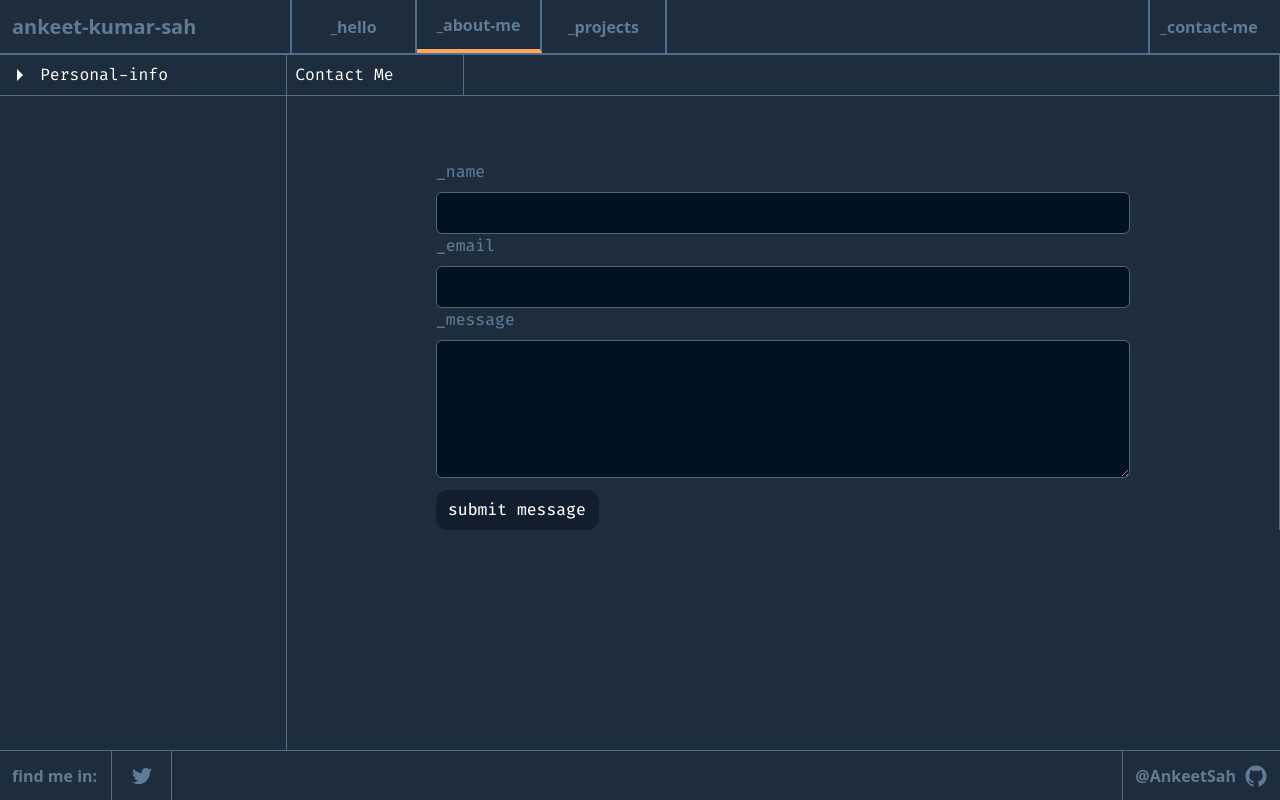
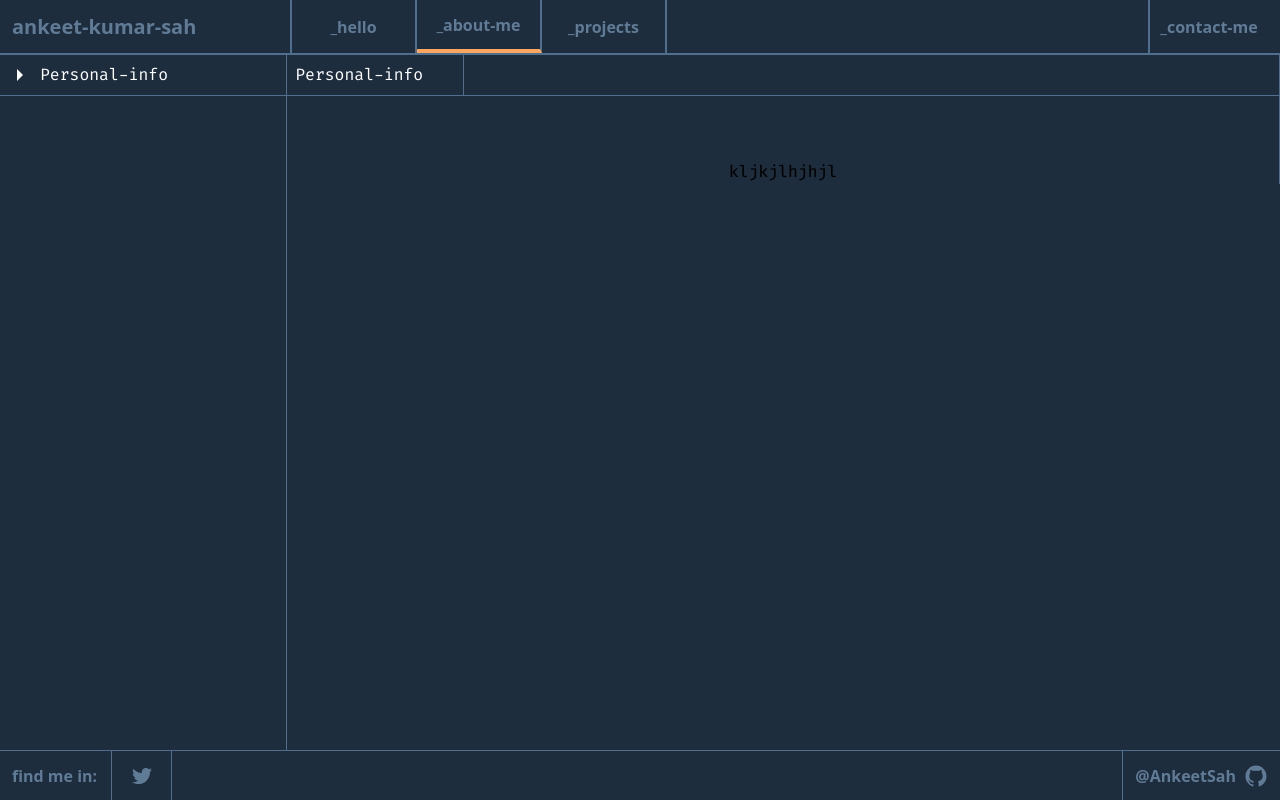
Before and after one commit to AnkeetSah/my_portfolio01, a React (Vite) app: page /about in a window 1280 px wide. Built offline with nearby package versions, Linux system fonts and the light colour scheme.

Commit message:
Added radial gradient in hom esection

```diff
--- a/package.json
+++ b/package.json
@@ -11,6 +11,7 @@
   },
   "dependencies": {
     "@tailwindcss/vite": "^4.0.3",
+    "framer-motion": "^12.4.5",
     "gsap": "^3.12.7",
     "react": "^18.3.1",
     "react-dom": "^18.3.1",
--- a/src/pages/About/About.jsx
+++ b/src/pages/About/About.jsx
@@ -2,17 +2,22 @@ import React, { useState } from "react";
 import { IoMdArrowDropdown, IoMdArrowDropright } from "react-icons/io";
 import { IoMail, IoCall } from "react-icons/io5";
 import { RxCross2 } from "react-icons/rx";
+import { FaFolder } from "react-icons/fa";
+import { FaAngleRight } from "react-icons/fa6";
+import { LuNotebookText } from "react-icons/lu";
 
 const About = () => {
   const [dropdown, setDropdown] = useState(false);
+  const [educationShow, setEducationShow] = useState(false);
 
   return (
     <div className="bg-primary flex min-h-[calc(100vh-55px)] xs:flex-col lg:flex-row lg:flex-nowrap">
       {/* Sidebar Section */}
-      <h1 className="text-white lg:hidden w-full pl-2 font-FiraRegular gap-2 items-center py-2 h-[41px] relative   border-b border-r border-r-border-color cursor-pointer border-b-border-color">
-        Contact Me
+      <h1 className="text-white lg:hidden w-full pl-2 font-FiraRegular gap-2 items-center py-2 h-[41px] relative border-b border-r border-r-border-color cursor-pointer border-b-border-color">
+        About Me
       </h1>
-      <div className="xs:w-full lg:w-[370px]  border-r border-r-border-color">
+
+      <div className="xs:w-full lg:w-[370px] border-r border-r-border-color">
         <h1
           onClick={() => setDropdown(!dropdown)}
           className="text-white flex pl-2 font-FiraRegular gap-2 items-center py-2 border-b cursor-pointer border-b-border-color"
@@ -28,62 +33,49 @@ const About = () => {
         {/* Contact Details */}
         {dropdown && (
           <div className="border-b border-b-border-color pl-3 flex flex-col py-3 space-y-2">
-            <h1 className="text-text_primary flex font-FiraRegular gap-2 items-center">
-              <IoMail className="text-xl" /> user@gmail.com
+            <h1 className="text-text_primary flex font-FiraRegular gap-2 items-center cursor-pointer">
+              <FaAngleRight className="text-xl" />
+              <FaFolder className="text-xl text-[#E99287]" /> bio
             </h1>
-            <h1 className="text-text_primary flex font-FiraRegular gap-2 items-center">
-              <IoCall className="text-xl" /> +3598246359
+            <h1 className="text-text_primary flex font-FiraRegular gap-2 items-center cursor-pointer">
+              <FaAngleRight className="text-xl" />
+              <FaFolder className="text-xl text-[#43D9AD]" /> interests
             </h1>
+            <h1
+              className="text-text_primary flex font-FiraRegular gap-2 items-center cursor-pointer"
+              onClick={() => setEducationShow(!educationShow)}
+            >
+              <FaAngleRight className="text-xl" />
+              <FaFolder className="text-xl text-[#3A49A4] cursor-pointer" /> education
+            </h1>
+
+            {educationShow && (
+              <div className="font-semibold pl-7 pb-4 pt-1">
+                <h1 className="text-text_primary flex font-FiraRegular mb-2 gap-2 items-center cursor-pointer">
+                  <LuNotebookText className="text-[20px] text-[#81A1C1] cursor-pointer" /> 10th
+                </h1>
+                <h1 className="text-text_primary flex mb-2 font-FiraRegular gap-2 items-center cursor-pointer">
+                  <LuNotebookText className="text-[20px] text-[#81A1C1] cursor-pointer" /> 12th
+                </h1>
+                <h1 className="text-text_primary flex mb-2 font-FiraRegular gap-2 items-center cursor-pointer">
+                  <LuNotebookText className="text-[20px] text-[#81A1C1] " /> BTECH
+                </h1>
+              </div>
+            )}
           </div>
         )}
       </div>
 
       {/* Main Content */}
-      <div className="w-full  h-full ">
-        <h1 className="text-white xs:hidden lg:flex pl-2 font-FiraRegular gap-2 items-center py-2 h-[41px] relative   border-b border-r border-r-border-color cursor-pointer border-b-border-color">
-          Contact Me{" "}
+      <div className="w-full h-full">
+        <h1 className="text-white xs:hidden lg:flex pl-2 font-FiraRegular gap-2 items-center py-2 h-[41px] relative border-b border-r border-r-border-color cursor-pointer border-b-border-color">
+          Personal-info
           <span className="h-full bg-border-color w-[1px] absolute left-44"></span>
         </h1>
 
         <div className="w-full h-full flex font-FiraCode">
-          <div className=" xs:w-full  h-full border-r border-r-border-color justify-center pt-16 flex">
-            <form action="" className="flex flex-col xs:w-[85%] lg:w-[70%]">
-              <label htmlFor="" className="text-text_primary">
-                {" "}
-                _name{" "}
-              </label>
-              <input
-                className="bg-[#011221] text-white mt-2 p-2 border border-[#546476] rounded-md"
-                type="text"
-                name=""
-                id=""
-              />
-              <label className="text-text_primary" htmlFor="">
-                _email
-              </label>
-              <input
-                className="bg-[#011221] text-white mt-2 p-2 border border-[#546476] rounded-md"
-                type="email"
-                name=""
-                id=""
-              />
-              <label className="text-text_primary" htmlFor="#">
-                _message
-              </label>
-              <textarea
-                className="bg-[#011221] text-white mt-2 p-2 border border-[#546476] active:border-[#607B96] rounded-md "
-                rows={5}
-                name=""
-                id=""
-              ></textarea>
-
-              <button
-                className="text-left mt-3 text-[#FFFFFF] bg-[#111f2d] py-2 px-3 rounded-xl w-[163px]"
-                type="submit"
-              >
-                submit message
-              </button>
-            </form>
+          <div className="xs:w-full h-full border-r border-r-border-color justify-center pt-16 flex">
+            kljkjlhjhjl
           </div>
         </div>
       </div>
--- a/src/pages/Home/Home.jsx
+++ b/src/pages/Home/Home.jsx
@@ -106,13 +106,20 @@ const Home = () => {
       </div>
 
       {/* Profile Section */}
-      <div className="h-full xs:hidden w-[40%] lg:flex justify-center items-center">
+      <div className="absolute lg:hidden top-30 left-2 h-[200px] w-[300px] bg-[radial-gradient(circle,_rgba(67,217,173,0.6)_0%,_rgba(30,58,138,0.1)_100%)] rounded-full blur-2xl"></div>
+      <div className="absolute lg:hidden top-60 right-2 h-[200px] w-[300px] bg-[radial-gradient(circle,_rgba(77,91,206,0.6)_0%,_rgba(30,58,138,0.1)_100%)] rounded-full blur-2xl"></div>
+
+      <div className="relative w-1/2  justify-center items-center hidden md:flex">
+        <div className="absolute  -top-2 h-[300px] left-24 w-[300px] bg-[radial-gradient(circle,_rgba(67,217,173,0.6)_0%,_rgba(30,58,138,0.1)_100%)] rounded-full blur-2xl"></div>
+        <div className="absolute  top-50 right-30 h-[300px] w-[300px] bg-[radial-gradient(circle,_rgba(77,91,206,0.6)_0%,_rgba(30,58,138,0.1)_100%)] rounded-full blur-2xl"></div>
+
         <img
-          className="h-[440px]"
+          className="relative h-[400px]  "
           ref={profileRef}
-          src="/assests/images/me.png"
+          src="../../../assests/images/me.png"
           alt="Profile"
         />
+
       </div>
     </div>
   );
```
Also changed, not shown: 1 other file (tests, documents, lock files or other folders).
